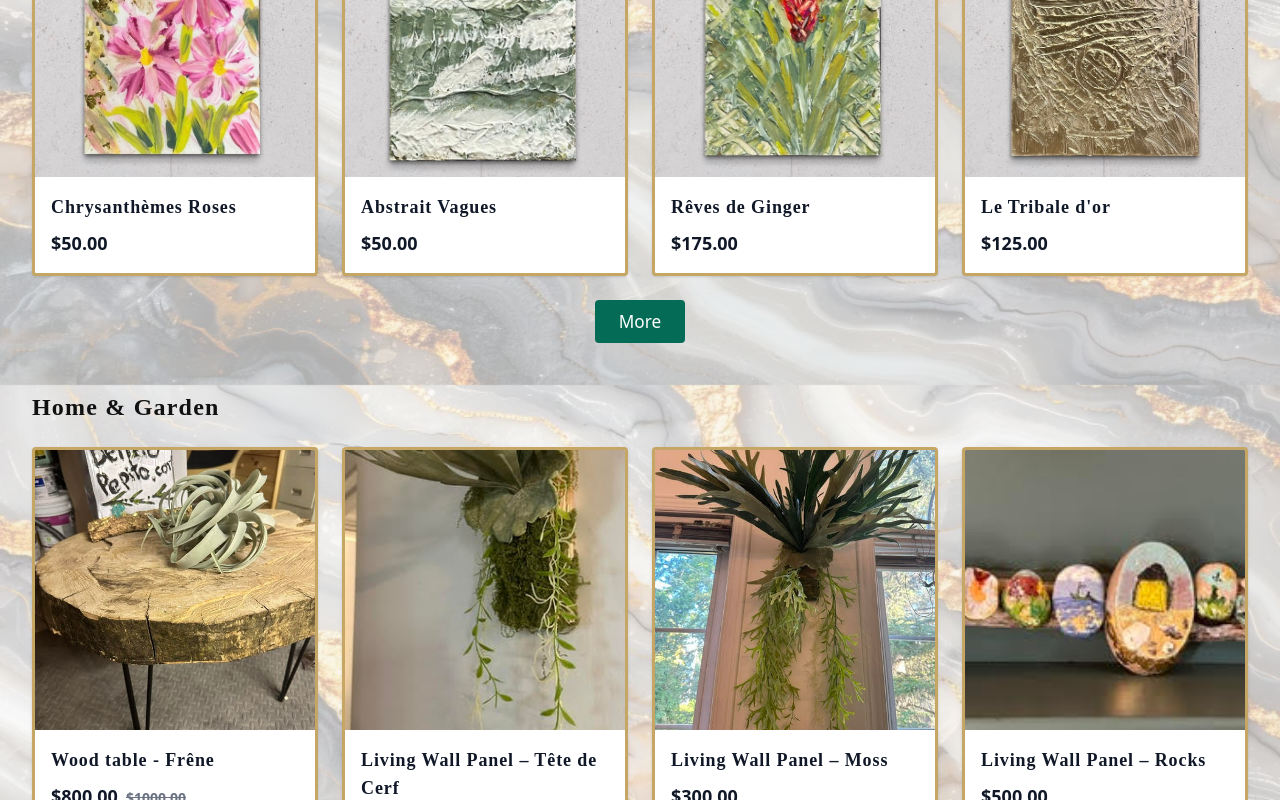
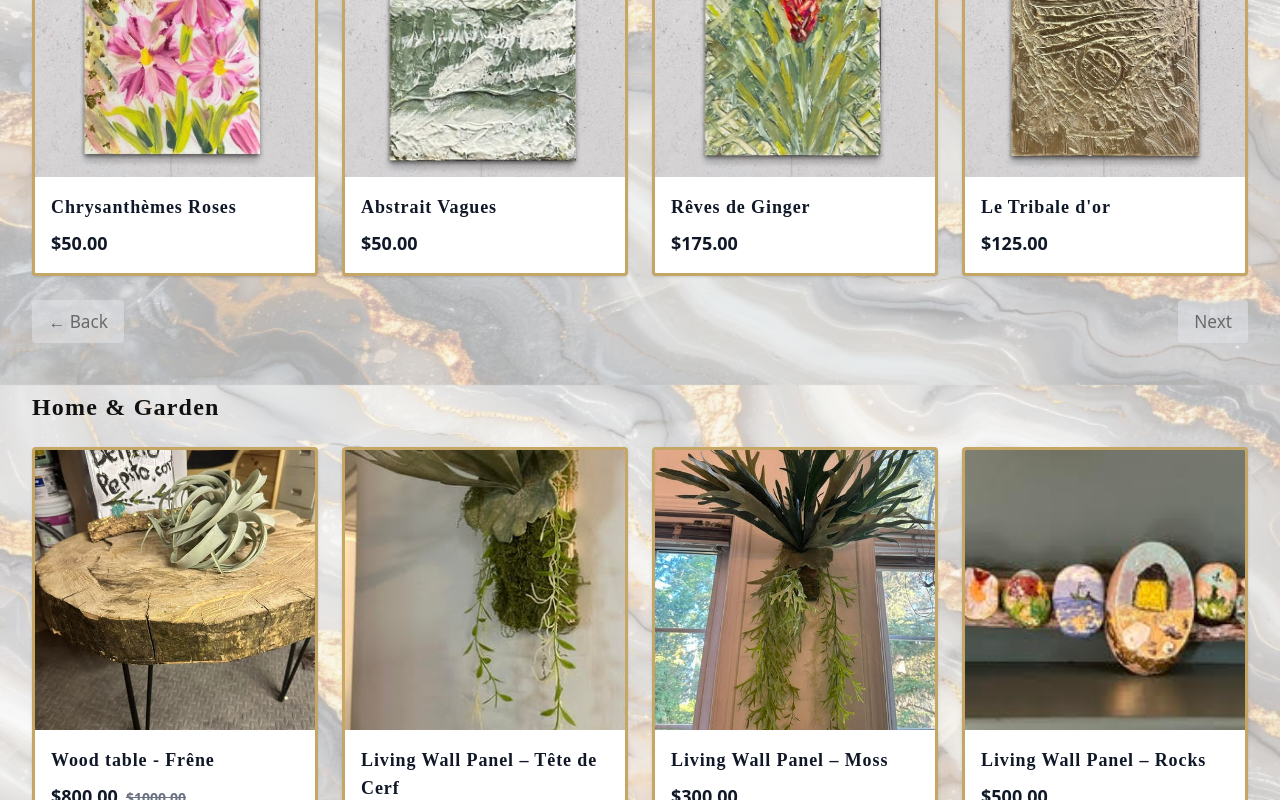
Before and after one commit to proteauj/benito-pepito, a Next.js app in the folder my-app/: page /products in a window 1280 px wide. Shown: the part 1280-2080 px from the top of the page. Built offline with nearby package versions, Linux system fonts and the light colour scheme; no server answers; the database is empty.

Commit message:
real pagination

```diff
--- a/my-app/app/products/page.tsx
+++ b/my-app/app/products/page.tsx
@@ -25,6 +25,7 @@ function ProductsContent() {
   const [isLoadingMore, setIsLoadingMore] = useState(false);
   const [userSelectedCategory, setUserSelectedCategory] = useState(false);
   const [hasMounted, setHasMounted] = useState(false);
+  const [page, setPage] = useState(1);
   const pageSize = 12;
 
   // Chargement des données
@@ -173,15 +174,17 @@ function ProductsContent() {
             .map(([category, products]) => {
               // filtrer les produits de cette catégorie par texte
               // Filtrer et trier les produits
-              const filteredProducts = sortProducts(products).filter(product =>
-                product.title.toLowerCase().includes(q.toLowerCase())
-              );
+              const filteredProducts = sortProducts(products)
+                .filter(product => product.title.toLowerCase().includes(q.toLowerCase()))
+                .slice(0, 12); // Toujours 12 max
 
               // si aucun produit ne correspond, ne pas afficher la catégorie
               if (filteredProducts.length === 0) return null;
 
-              // Pagination
-              const paginatedProducts = filteredProducts.slice(0, displayCount);
+              const startIndex = (page - 1) * pageSize;
+              const endIndex = startIndex + pageSize;
+
+              const paginatedProducts = filteredProducts.slice(startIndex, endIndex);
 
               return (
                 <div key={category} id={`category-${category}`} className="space-y-6">
@@ -192,17 +195,23 @@ function ProductsContent() {
                     ))}
                   </div>
 
-                  {/* Bouton “Load more” */}
-                  {displayCount < filteredProducts.length && (
-                    <div className="flex justify-center mt-4">
-                      <button
-                        onClick={() => setDisplayCount(prev => prev + pageSize)}
-                        className="px-6 py-2 bg-[var(--leaf)] text-white rounded hover:bg-[var(--leaf-dark)]"
-                      >
-                        {t('actions.more')}
-                      </button>
-                    </div>
-                  )}
+                  <div className="flex justify-between mt-6">
+                    <button
+                      onClick={() => setPage(p => Math.max(p - 1, 1))}
+                      disabled={page === 1}
+                      className="px-4 py-2 bg-gray-200 rounded disabled:opacity-50"
+                    >
+                      {t('actions.back')}
+                    </button>
+
+                    <button
+                      onClick={() => setPage(p => p + 1)}
+                      disabled={endIndex >= filteredProducts.length}
+                      className="px-4 py-2 bg-gray-200 rounded disabled:opacity-50"
+                    >
+                      {t('actions.next')}
+                    </button>
+                  </div>
                 </div>
               )
             }
```
